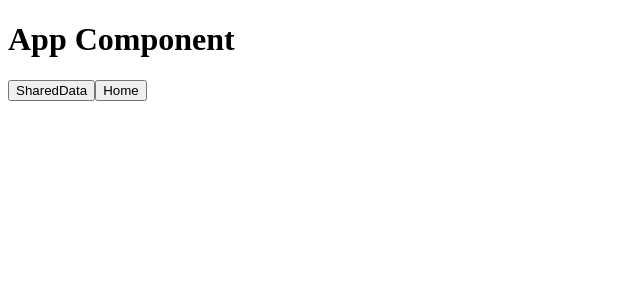
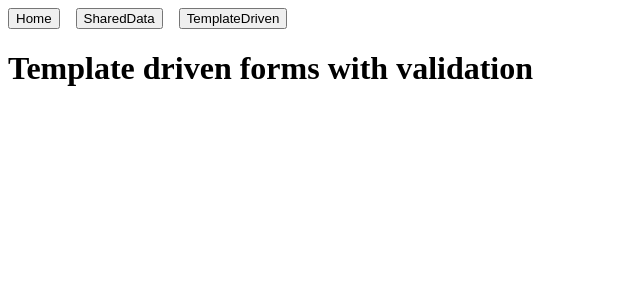
Before and after one commit to MohsinEjaz21/angular-hacker-rank-before, an Angular app: page /template-driven in a window 1280 px wide. Before the commit this address led to /. Shown: the top 300 px of the page, without its empty margins (0-640 px from the left). Built offline with nearby package versions, Linux system fonts and the light colour scheme.

Commit message:
fixing module includes in App module ⛔️
fixing module includes in App module

```diff
--- a/src/app/app-routing.module.ts
+++ b/src/app/app-routing.module.ts
@@ -3,8 +3,9 @@ import { RouterModule, Routes } from '@angular/router';
 
 const routes: Routes = [
   // { path: '', redirectTo: 'app-component', pathMatch: 'full' },
+  { path: 'template-driven', loadChildren: () => import('./template-driven/template-driven.module').then(x => x.TemplateDriveModule) },
   { path: 'shared-data', loadChildren: () => import('./sharing-data/sharing-data.module').then(x => x.SharingDataModule) },
-  { path: '', redirectTo: '', pathMatch: 'full' },
+  // { path: '', redirectTo: '', pathMatch: 'full' },
 
 ];
 
--- a/src/app/app.component.html
+++ b/src/app/app.component.html
@@ -1,5 +1,6 @@
-<h1>App Component</h1>
+<div class="navbar">
+  <button type="button" routerLink="">Home</button>
+  <button type="button" routerLink="/shared-data">SharedData</button>
+  <button type="button" routerLink="/template-driven">TemplateDriven</button>
+</div>
 <router-outlet></router-outlet>
-
-<button type="button" routerLink="/shared-data">SharedData</button>
-<button type="button" routerLink="">Home</button>
--- a/src/app/app.component.scss
+++ b/src/app/app.component.scss
@@ -0,0 +1,5 @@
+.navbar{
+  display: flex;
+  align-items: center;
+  gap: 1rem;
+}
--- a/src/app/app.module.ts
+++ b/src/app/app.module.ts
@@ -3,7 +3,6 @@ import { NgModule } from '@angular/core';
 import { BrowserModule } from '@angular/platform-browser';
 import { AppRoutingModule } from './app-routing.module';
 import { AppComponent } from './app.component';
-import { SharingDataModule } from './sharing-data/sharing-data.module';
 
 @NgModule({
   declarations: [
@@ -12,7 +11,6 @@ import { SharingDataModule } from './sharing-data/sharing-data.module';
   imports: [
     CommonModule,
     BrowserModule,
-    SharingDataModule,
     AppRoutingModule
   ],
   providers: [],
--- a/src/app/sharing-data/child-to-parent-viewchild.component.ts
+++ b/src/app/sharing-data/child-to-parent-viewchild.component.ts
@@ -29,7 +29,7 @@ export class ChildToParentViewChildInner {
 @Component({
   selector: 'parent3',
   template: `
-  <div id="parent3">
+  <div id="parent">
     <child3 [flowers]="flowers"></child3>
     <button (click)="handleAddFlowers()">Add New Color</button>
   </div>
--- a/src/app/sharing-data/shared-data.routing.ts
+++ b/src/app/sharing-data/shared-data.routing.ts
@@ -7,10 +7,10 @@ import { ParentToChildOuter } from './parent-to-child.component';
 import { SiblingComp2 } from './sibling.component';
 
 const routes: Routes = [
+  { path: '', component: AppSharedDataComponent },
   { path: 'parentToChild', component: ParentToChildOuter },
   { path: 'childToParent', component: ChildToParentOuter },
   { path: 'childToParentViewChild', component: ChildToParentViewChildOuter },
-  { path: 'shared-data', component: AppSharedDataComponent },
   { path: 'siblings', component: SiblingComp2 },
 
 ];
@@ -19,4 +19,4 @@ const routes: Routes = [
   imports: [RouterModule.forChild(routes)],
   exports: [RouterModule]
 })
-export class AppSharedDataRoutingModule { }
+export class SharedDataRoutingModule { }
--- a/src/app/sharing-data/sharing-data.module.ts
+++ b/src/app/sharing-data/sharing-data.module.ts
@@ -4,7 +4,7 @@ import { AppSharedDataComponent } from './app-shared-data';
 import { ChildToParentViewChildInner, ChildToParentViewChildOuter } from './child-to-parent-viewchild.component';
 import { ChildToParentInner, ChildToParentOuter } from './child-to-parent.component';
 import { ParentToChildInner, ParentToChildOuter } from './parent-to-child.component';
-import { AppSharedDataRoutingModule } from './shared-data.routing';
+import { SharedDataRoutingModule } from './shared-data.routing';
 import { SiblingComp1, SiblingComp2 } from './sibling.component';
 
 @NgModule({
@@ -21,7 +21,7 @@ import { SiblingComp1, SiblingComp2 } from './sibling.component';
   ],
   imports: [
     CommonModule,
-    AppSharedDataRoutingModule
+    SharedDataRoutingModule
   ]
 })
 export class SharingDataModule { }
--- /dev/null
+++ b/src/app/template-driven/app-template-driven.ts
@@ -0,0 +1,14 @@
+import { Component } from "@angular/core";
+
+@Component({
+  selector: 'template-driven',
+
+  template: `
+   <h1>
+     Template driven forms with validation
+   </h1>
+  `
+})
+export class TemplateDrivenComponent {
+
+}
```
Also changed, not shown: src/app/template-driven/template-driven.module.ts (added, +14 -0 lines), src/app/template-driven/template-driven.routing.ts (added, +14 -0 lines).
